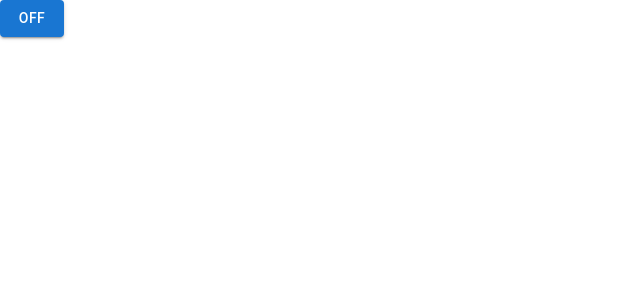
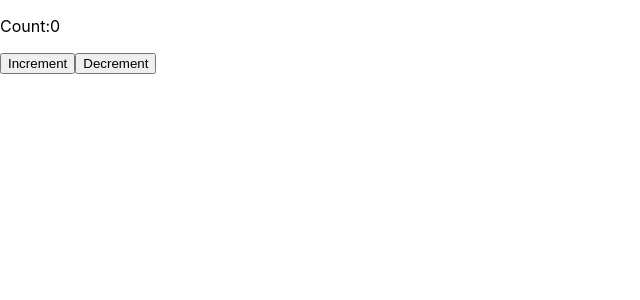
Before and after one commit to Ujala-355/Advance_react, a React (Create React App) app: page / in a window 1280 px wide. Shown: the top 300 px of the page, without its empty margins (0-640 px from the left). Built offline with nearby package versions, Linux system fonts and the light colour scheme.

Commit message:
using useState create Counter

```diff
--- a/src/App.js
+++ b/src/App.js
@@ -1,8 +1,10 @@
-import Toggle from "./useState"
+// import Toggle from "./useState";
+import Counter from "./useState_Count";
 function App() {
   return (
     <>
-      <Toggle/>
+      {/* <Toggle/> */}
+      <Counter/>
     </>
   );
 }
--- /dev/null
+++ b/src/useState_Count.js
@@ -0,0 +1,19 @@
+import React,{useState} from "react";
+
+const Counter=()=>{
+    const [count,setCount]=useState(0);
+    const Increment=()=>{
+        setCount(count+1)
+    }
+    const Decrement=()=>{
+        setCount(count-1)
+    }
+    return(
+        <>
+            <p>Count:{count}</p>
+            <button onClick={Increment}>Increment</button>
+            <button onClick={Decrement}>Decrement</button>
+        </>
+    )
+}
+export default Counter;
```
